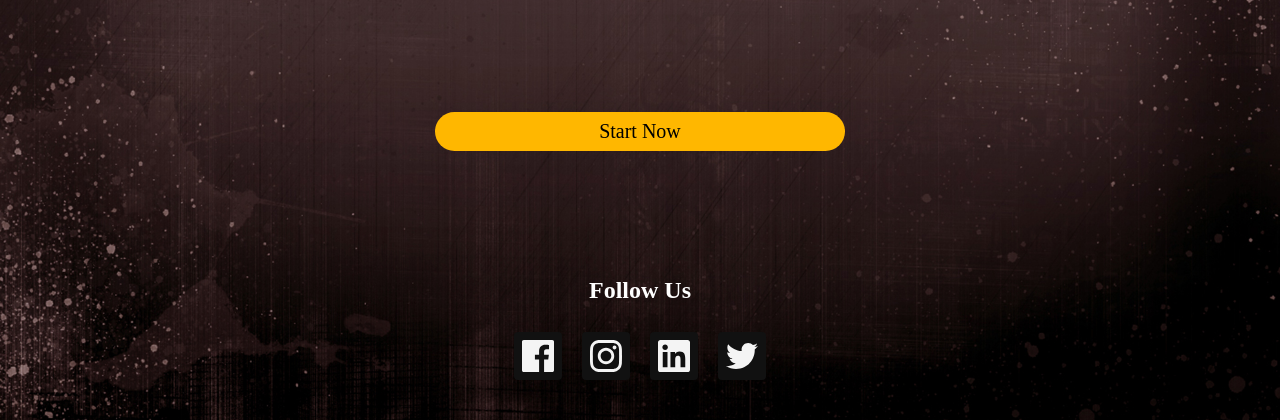
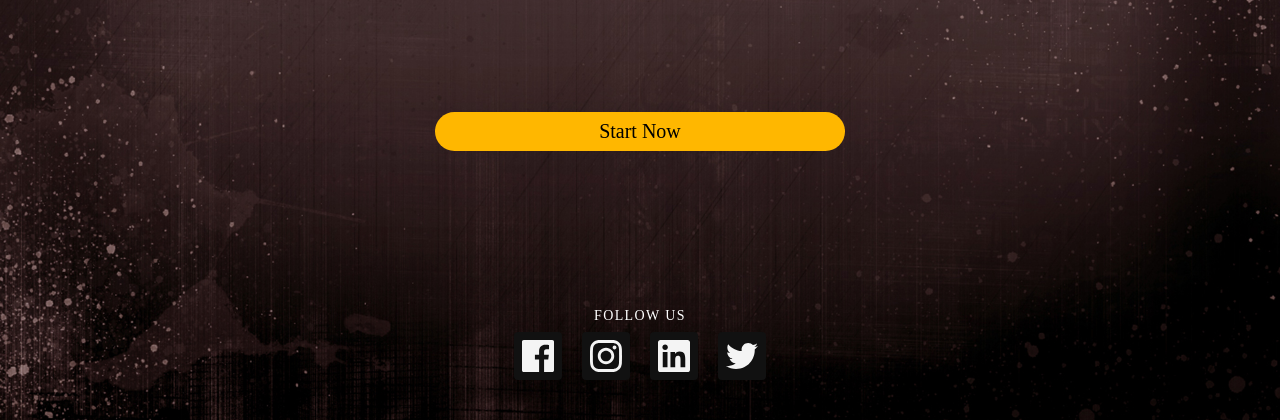
Before and after one commit to kaustubh619/tachyon, a Django app: page / in a window 1280 px wide. Shown: the part 380-800 px from the top of the page. Run offline with Django 3.2, Linux system fonts and the light colour scheme; some libraries are stand-ins or nearby versions.

Commit message:
text footer

```diff
--- a/tachyon/templates/tachyon.html
+++ b/tachyon/templates/tachyon.html
@@ -24,7 +24,7 @@
 </header>
 <a class="f4 link dim br-pill ph3 pv2 mb2 dib black bg-gold start" href="#">Start Now</a>
 <footer class="pv4 tc-l footer">
-  <h2 style="text-align: center; color: white">Follow Us</h2>
+  <h2 style="text-align: center; color: white" class="mt2 mb0 f6 fw4 ttu tracked">Follow Us</h2>
 
   <a class="no-underline near-white bg-animate bg-near-black hover-bg-gray inline-flex items-center ma2 tc br2 pa2" href="#" title="Facebook">
     <svg class="dib h2 w2" fill="currentColor" xmlns="http://www.w3.org/2000/svg" viewBox="0 0 16 16" fill-rule="evenodd" clip-rule="evenodd" stroke-linejoin="round" stroke-miterlimit="1.414"><path d="M15.117 0H.883C.395 0 0 .395 0 .883v14.234c0 .488.395.883.883.883h7.663V9.804H6.46V7.39h2.086V5.607c0-2.066 1.262-3.19 3.106-3.19.883 0 1.642.064 1.863.094v2.16h-1.28c-1 0-1.195.476-1.195 1.176v1.54h2.39l-.31 2.416h-2.08V16h4.077c.488 0 .883-.395.883-.883V.883C16 .395 15.605 0 15.117 0" fill-rule="nonzero"/></svg>
```
